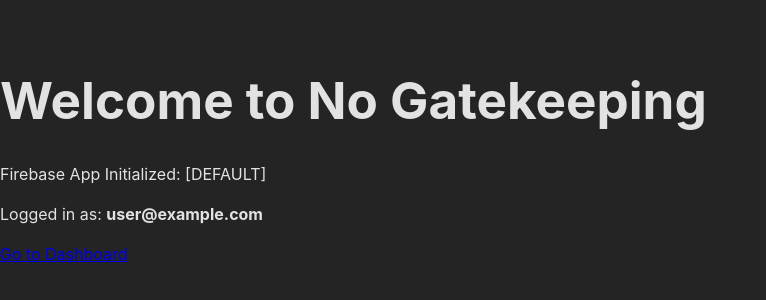
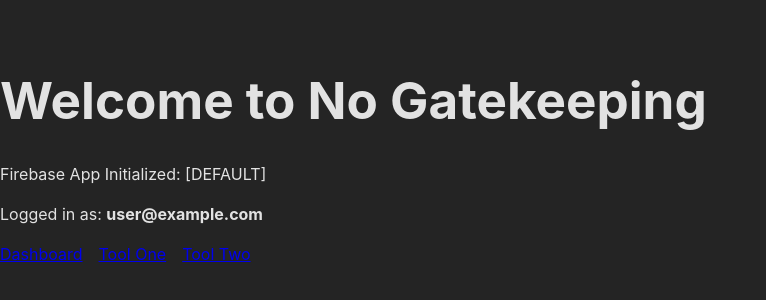
Before and after one commit to zestyitaliano/NG, a React (Vite) app: page / in a window 1280 px wide. Shown: the part 248-548 px from the top of the page, without its empty margins (0-766 px from the left). Built offline with nearby package versions, Linux system fonts and the light colour scheme; no server answers; sample sign-in values are in the browser's storage.

Commit message:
structure part 1

```diff
--- a/src/App.jsx
+++ b/src/App.jsx
@@ -3,6 +3,9 @@
 import Signup from './Signup';
 import Login from './Login';
 import Dashboard from './Dashboard';
+import ToolOne from './tools/ToolOne';
+import ToolTwo from './tools/ToolTwo';
+import NotFound from './pages/NotFound';
 import ProtectedRoute from './components/ProtectedRoute';
 import { app } from './firebase';
 import { AuthProvider, useAuth } from './contexts/AuthContext';
@@ -17,7 +20,11 @@
             {currentUser ? (
                 <div>
                     <p>Logged in as: <strong>{currentUser.email}</strong></p>
-                    <Link to="/dashboard">Go to Dashboard</Link>
+                    <nav>
+                        <Link to="/dashboard" style={{ marginRight: '1rem' }}>Dashboard</Link>
+                        <Link to="/tool1" style={{ marginRight: '1rem' }}>Tool One</Link>
+                        <Link to="/tool2">Tool Two</Link>
+                    </nav>
                 </div>
             ) : (
                 <nav>
@@ -37,6 +44,8 @@
                     <Route path="/" element={<Home />} />
                     <Route path="/signup" element={<Signup />} />
                     <Route path="/login" element={<Login />} />
+                    <Route path="/tool1" element={<ToolOne />} />
+                    <Route path="/tool2" element={<ToolTwo />} />
                     <Route
                         path="/dashboard"
                         element={
@@ -45,6 +54,7 @@
                             </ProtectedRoute>
                         }
                     />
+                    <Route path="*" element={<NotFound />} />
                 </Routes>
             </Router>
         </AuthProvider>
--- /dev/null
+++ b/src/pages/NotFound.jsx
@@ -0,0 +1,12 @@
+import React from 'react';
+import { Link } from 'react-router-dom';
+
+export default function NotFound() {
+    return (
+        <div>
+            <h1>404 - Not Found</h1>
+            <p>The page you are looking for does not exist.</p>
+            <Link to="/">Go Home</Link>
+        </div>
+    );
+}
--- /dev/null
+++ b/src/tools/ToolOne.jsx
@@ -0,0 +1,10 @@
+import React from 'react';
+
+export default function ToolOne() {
+    return (
+        <div>
+            <h1>Tool One</h1>
+            <p>This is the first tool.</p>
+        </div>
+    );
+}
--- /dev/null
+++ b/src/tools/ToolTwo.jsx
@@ -0,0 +1,10 @@
+import React from 'react';
+
+export default function ToolTwo() {
+    return (
+        <div>
+            <h1>Tool Two</h1>
+            <p>This is the second tool.</p>
+        </div>
+    );
+}
```
Also changed, not shown: 3 other files (tests, documents, lock files or other folders).
